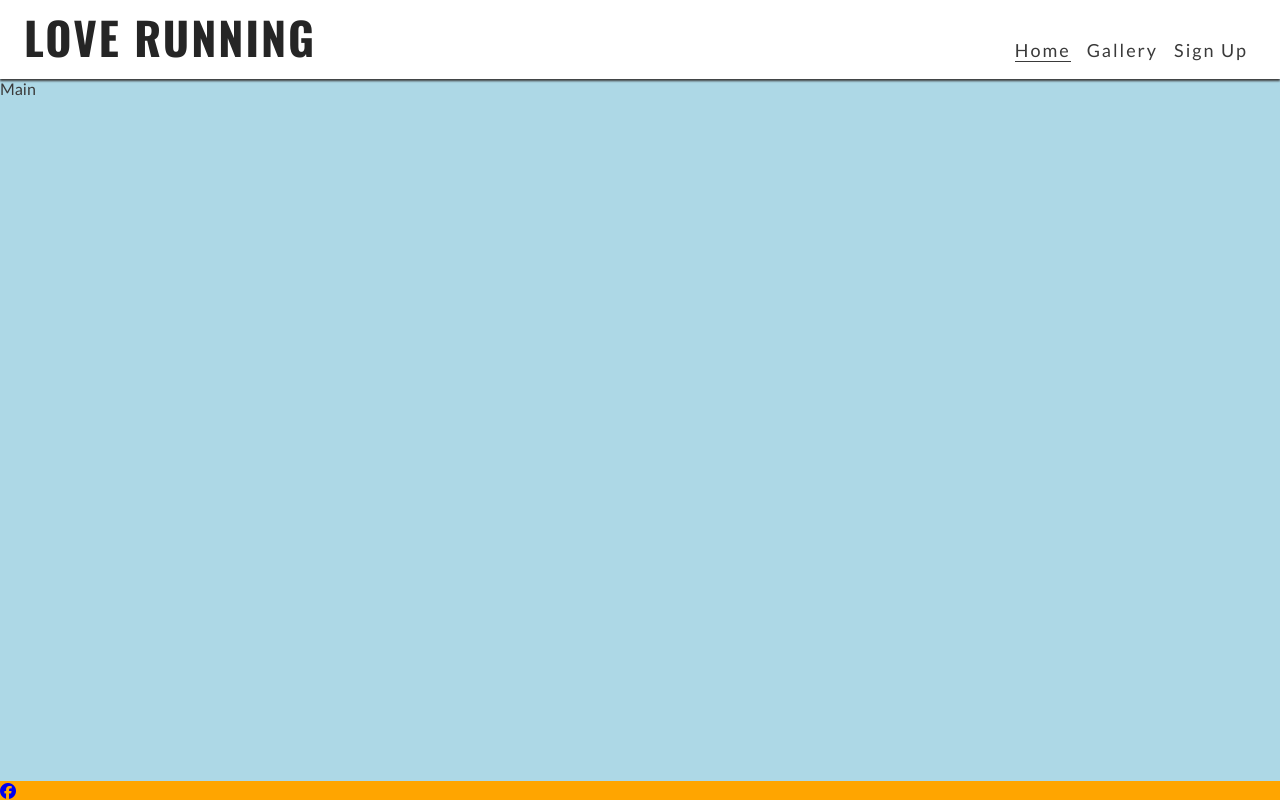
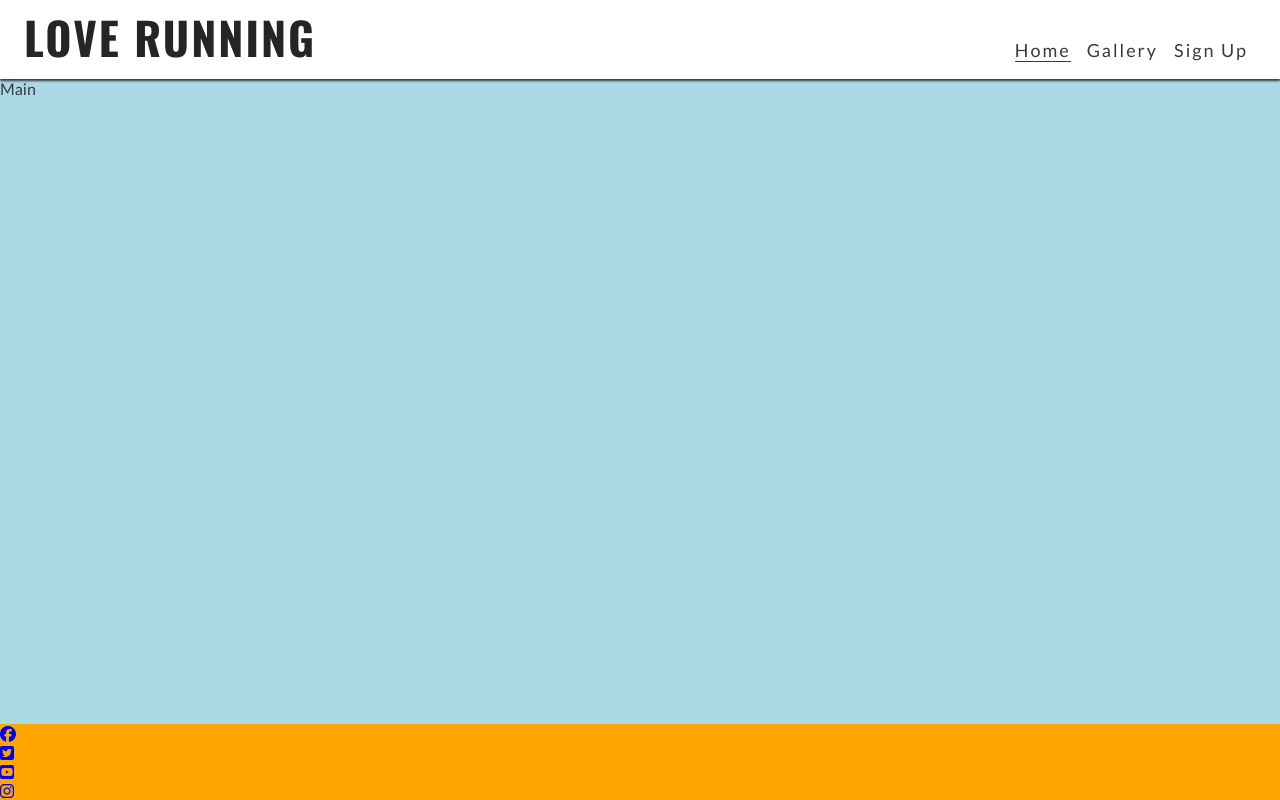
Before and after one commit to PrajaktaSarnaik/love-running-project, a plain HTML site: page index.html in a window 1280 px wide. Drawn offline with nearby package versions, Linux system fonts and the light colour scheme.

Commit message:
Add remaining links to footer

```diff
--- a/index.html
+++ b/index.html
@@ -23,7 +23,7 @@
             <h1 id="logo">Love Running</h1>
         </a>
         <input type="checkbox" id="nav-toggle" name="nav-toggle">
-        <label for="nav-toggle" class="nav-toggle-label">X</label>
+        <label for="nav-toggle" class="nav-toggle-label"><i class="fa-solid fa-bars"></i></label>
         <nav>
             <ul id="menu">
                 <li><a href="#" class="active">Home</a></li>
@@ -42,6 +42,21 @@
                     aria-label="Visit our Facebook page (opens in a new tab)">
                     <i class="fa-brands fa-facebook"></i></a>
             </li>
+            <li>
+                <a href="https://www.twitter.com/" target="_blank" rel="noopener"
+                    aria-label="Visit our Twitter page (opens in a new tab)">
+                    <i class="fa-brands fa-twitter-square"></i></a>
+            </li>
+            <li>
+                <a href="https://www.youtube.com/" target="_blank" rel="noopener"
+                    aria-label="Visit our YouTube page (opens in a new tab)">
+                    <i class="fa-brands fa-youtube-square"></i></a>
+            </li>
+            <li>
+                <a href="https://www.instagram.com/" target="_blank" rel="noopener"
+                    aria-label="Visit our Instagram page (opens in a new tab)">
+                    <i class="fa-brands fa-instagram"></i></a>
+            </li>
         </ul>
     </footer>
     <!-- Font Awesome kit -->
```
